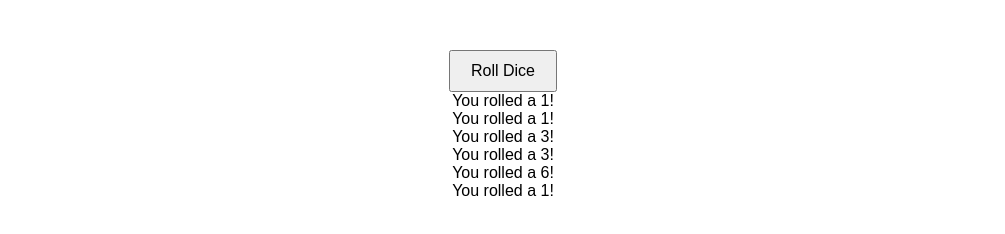
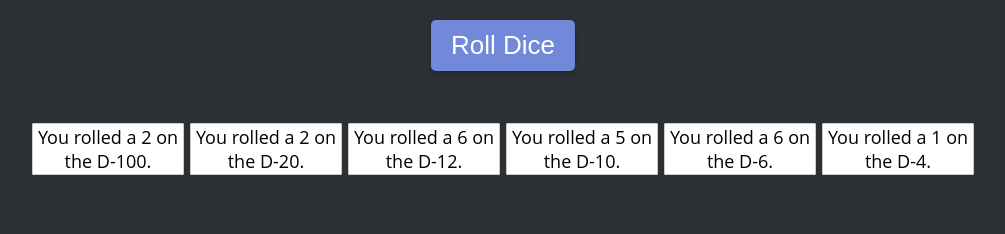
Before and after one commit to MaderDash/WebRoller, a plain HTML site: page index.html in a window 1280 px wide. Both pictures are taken after a click on the button "Roll Dice". Shown: the whole page, without its empty margins (137-1142 px from the left). Drawn offline with Linux system fonts and the light colour scheme.

Commit message:
added all the dice with there box's.

```diff
--- a/script.js
+++ b/script.js
@@ -1,25 +1,28 @@
+// Define the dice types
+const diceTypes = [
+  { name: 'D-100', sides: 100, message: 'You rolled a {value} on the D-100.' },
+  { name: 'D-20', sides: 20, message: 'You rolled a {value} on the D-20.' },
+  { name: 'D-12', sides: 12, message: 'You rolled a {value} on the D-12.' },
+  { name: 'D-10', sides: 10, message: 'You rolled a {value} on the D-10.' },
+  { name: 'D-6', sides: 6, message: 'You rolled a {value} on the D-6.' },
+  { name: 'D-4', sides: 4, message: 'You rolled a {value} on the D-4.' }
+];
+
 // Get all die elements
 const dice = document.querySelectorAll('.die');
 
 // Get the roll button
 const rollButton = document.getElementById('rollButton');
 
-// Define messages for each die value
-const messages = {
-  1: 'You rolled a 1!',
-  2: 'You rolled a 2!',
-  3: 'You rolled a 3!',
-  4: 'You rolled a 4!',
-  5: 'You rolled a 5!',
-  6: 'You rolled a 6!'
-};
-
 // Function to roll the dice
 function rollDice() {
   // Loop through each die
-  dice.forEach((die) => {
-    // Generate a random value between 1 and 6
-    const value = Math.floor(Math.random() * 6) + 1;
+  dice.forEach((die, index) => {
+    // Get the current die type
+    const dieType = diceTypes[index];
+
+    // Generate a random value between 1 and the number of sides
+    const value = Math.floor(Math.random() * dieType.sides) + 1;
 
     // Update the die value attribute
     die.setAttribute('data-value', value);
@@ -28,7 +31,7 @@ function rollDice() {
     const messageSpan = die.querySelector('span');
 
     // Display the message
-    messageSpan.textContent = messages[value];
+    messageSpan.textContent = dieType.message.replace('{value}', value);
   });
 }
 
--- a/styles.css
+++ b/styles.css
@@ -1,15 +1,49 @@
 body {
-	font-family: Arial, sans-serif;
-	text-align: center;
-	margin-top: 50px;
+  font-family: 'Open Sans', sans-serif;
+  font-size: 18px;
+  text-align: center;
+  margin-top: 50px;
+  background-color: #2C2F33; /* secondary color */
+  padding: 20px; /* add some padding to the body */
 }
 
 button {
-	padding: 10px 20px;
-	font-size: 16px;
+  position: absolute; /* position the button absolutely */
+  top: 20px; /* move the button to the top */
+  left: 50%; /* center the button horizontally */
+  transform: translateX(-50%); /* adjust the button's position */
+  padding: 10px 20px;
+  font-size: 26px;
+  background-color: #7289DA; /* primary color */
+  color: #FFFFFF; /* white text color */
+  border: none;
+  border-radius: 5px;
+  cursor: pointer;
+  box-shadow: 0 2px 4px rgba(0, 0, 0, 0.2); /* add a subtle shadow */
+}
+
+#dice-container {
+  display: flex; /* display the dice in a flexbox layout */
+  flex-wrap: wrap; /* wrap the dice to the next line */
+  justify-content: center; /* center the dice horizontally */
+  margin-top: 50px; /* add some space between the button and the dice */
+}
+
+.die {
+  width: 150px; /* set a fixed width for each die */
+  height: 50px; /* set a fixed height for each die */
+  background-color: #FFFFFF; /* white background for each die */
+  border: 1px solid #CCCCCC; /* add a border to each die */
+  border-radius: 1px; /* add a subtle border radius */
+  margin: 3px; /* add some space between each die */
+  display: flex; /* display the die content in a flexbox layout */
+  justify-content: center; /* center the die content horizontally */
+  align-items: center; /* center the die content vertically */
 }
 
 #result {
-	margin-top: 20px;
-	font-size: 24px;
+  margin-top: 20px; /* add some space between the dice and the result */
+  font-size: 24px;
+  color: #FF69B4; /* accent color */
+  text-shadow: 0 1px 2px rgba(0, 0, 0, 0.2); /* add a subtle shadow to the text */
 }
```
